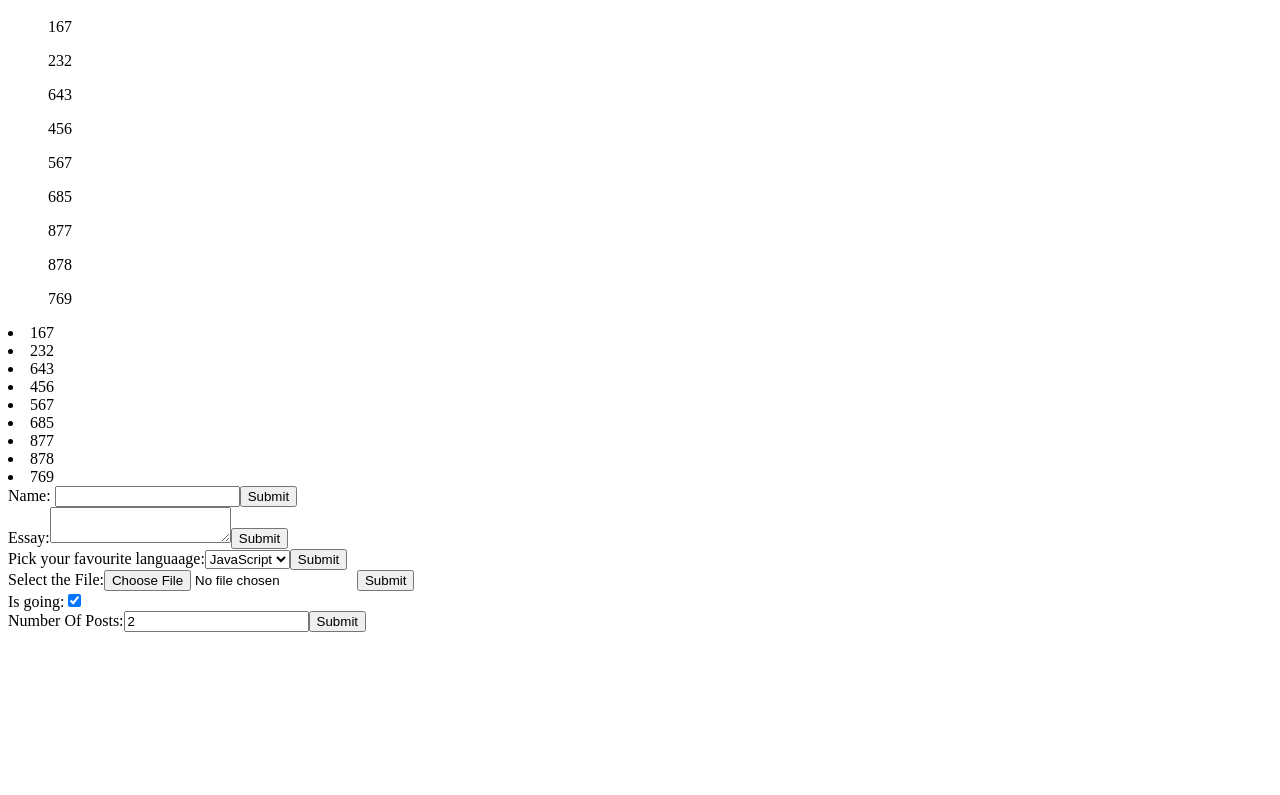
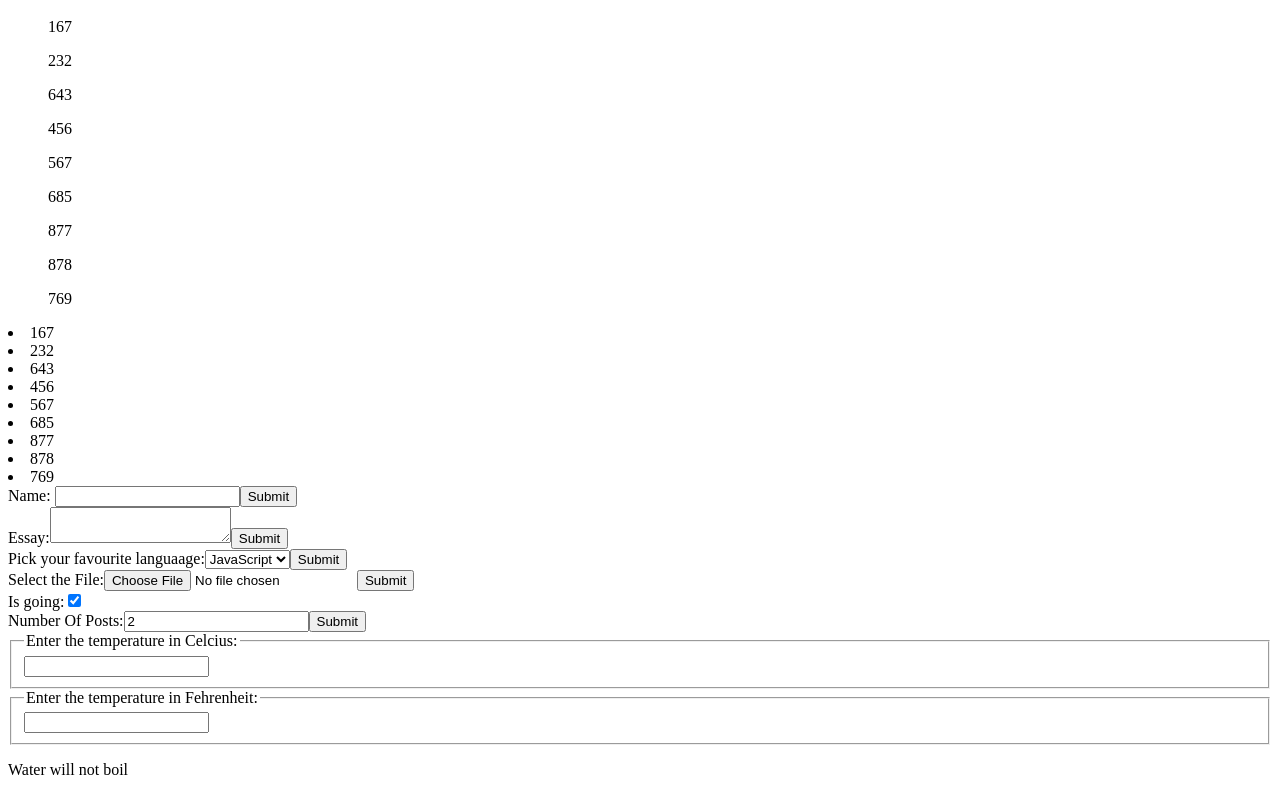
Before and after one commit to rahulvishwakarm/React-Fundamentals, a React (Create React App) app in the folder react-basics/: page / in a window 1280 px wide. Shown: the part 1548-2343 px from the top of the page. Before the commit the page ends 2188 px from the top, so only its background shows below. Built offline with nearby package versions, Linux system fonts and the light colour scheme.

Commit message:
Estimate Boiling Point

```diff
--- a/react-basics/src/App.js
+++ b/react-basics/src/App.js
@@ -14,6 +14,7 @@
 import EventHandler from "./HandlingEvents/EventHandler";
 import Toogle from "./HandlingEvents/Toogle";
 import JSX from "./JSX Introduction/JSX";
+import CalculateTemparature from "./Lifting State Ups/CalculateTemperature";
 import BasicListCompoent from "./List and Keys/BasicListCompoent";
 import Keys from "./List and Keys/Keys";
 import RenderingMultipleComponent from "./List and Keys/RenderingMultipleComponent";
@@ -74,6 +75,9 @@
         <SelectOption/>
         <FileInputTag/>
         <HandlingMultipleInput/>
+
+        {/* Calculating Boiling Point */}
+        <CalculateTemparature/>
     </div>
   );
 }
--- /dev/null
+++ b/react-basics/src/Lifting State Ups/CalculateTemperature.js
@@ -0,0 +1,78 @@
+import React, { Component } from 'react'
+import TemperatureInput from './TemperatureInput';
+
+function toCelsius(fahrenheit) {
+    return (fahrenheit-32)*5/9;
+}
+
+function toFahrenheit(celcius) {
+    return (celcius*9/5)+32;
+}
+
+function tryConvert(temperature,convert) {
+    const input = parseFloat(temperature);
+    if(Number.isNaN(input)) {
+        return '';
+    }
+    const output = convert(input);
+    const rounded = Math.round(output*1000)/1000;
+    return rounded.toString()
+}
+
+function BoilingVerdict(props) {
+    if(props.celcius>=100) {
+        return <p>The water would boil</p>
+    }
+    else {
+        return <p>Water will not boil</p>
+    }
+}
+
+class CalculateTemparature extends Component {
+    constructor(props) {
+        super(props);
+        this.state={
+            temperature:'',
+            scale:'c'
+        }
+        this.handleCelciusChange = this.handleCelciusChange.bind(this);
+        this.handleFahrenheitChange = this.handleFahrenheitChange.bind(this);
+    }
+
+    handleCelciusChange(temperature) {
+        this.setState({
+            scale:'c',
+            temperature
+        })
+    }
+
+    handleFahrenheitChange(temperature) {
+        this.setState({
+            scale:'f',
+            temperature
+        })
+    }
+
+    render() {
+        const scale = this.state.scale;
+        const temperature = this.state.temperature;
+        const celcius = scale==='f' ? tryConvert(temperature,toCelsius):temperature ;
+        const fahrenheit = scale==='c' ? tryConvert(temperature,toFahrenheit):temperature;
+        return (
+            <div>
+                <TemperatureInput
+                    scale="c"
+                    temperature={celcius}
+                    onTemperatureChange={this.handleCelciusChange}
+                />
+                <TemperatureInput
+                    scale="f"
+                    temperature={fahrenheit}
+                    onTemperatureChange={this.handleFahrenheitChange}
+                />
+                <BoilingVerdict celcius={parseFloat(celcius)}/>
+            </div>
+        )
+    }
+}
+export default  CalculateTemparature;
--- /dev/null
+++ b/react-basics/src/Lifting State Ups/TemperatureInput.js
@@ -0,0 +1,29 @@
+import React, { Component } from 'react'
+
+const scaleNames = {
+    c:'Celcius',
+    f:'Fehrenheit'
+};
+
+class TemperatureInput extends Component {
+    constructor(props) {
+        super(props);
+        this.handleChange = this.handleChange.bind(this);
+    }
+
+    handleChange(e) {
+        this.props.onTemperatureChange(e.target.value);
+    }
+
+    render() {
+        const  temperature = this.props.temperature;
+        const scale = this.props.scale;
+        return (
+            <fieldset>
+                <legend>Enter the temperature in {scaleNames[scale]}:</legend>
+                <input value={temperature} onChange={this.handleChange}/>
+            </fieldset>
+        )
+    }
+}
+export default TemperatureInput;
```
